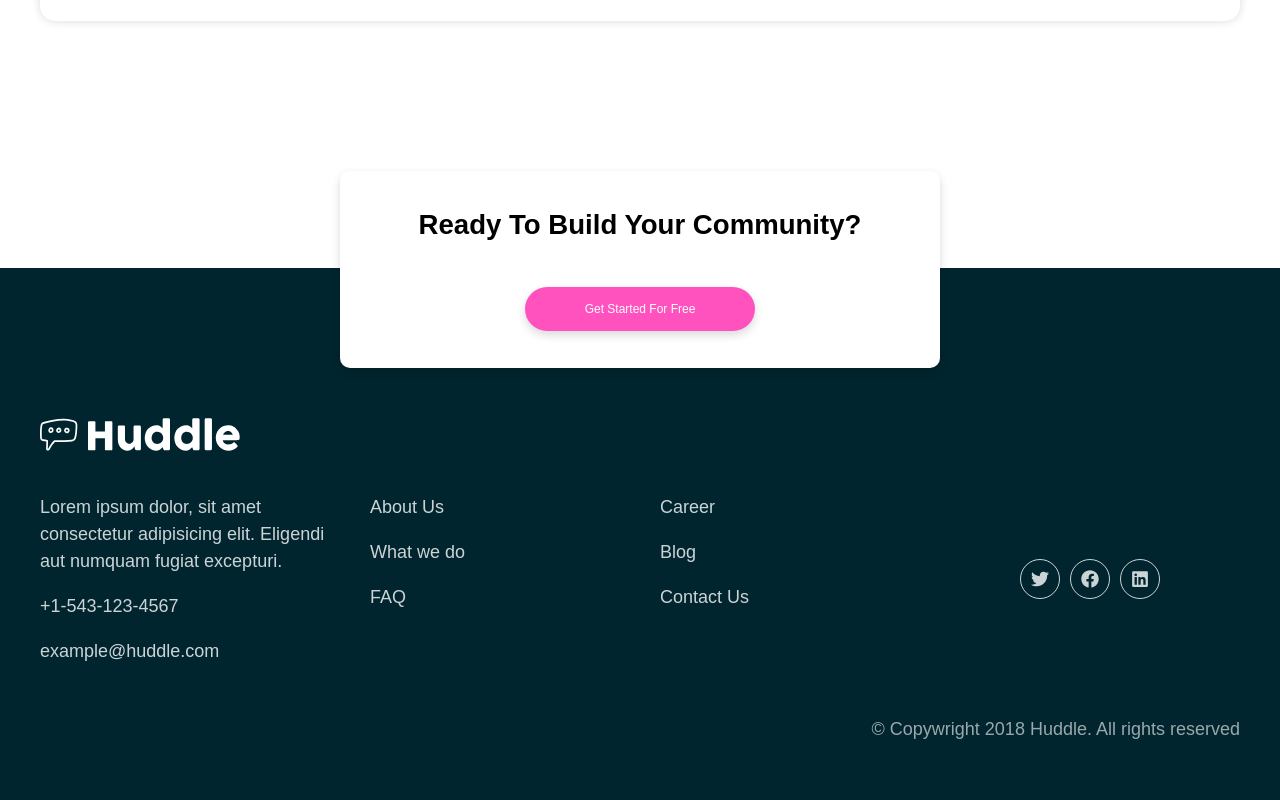
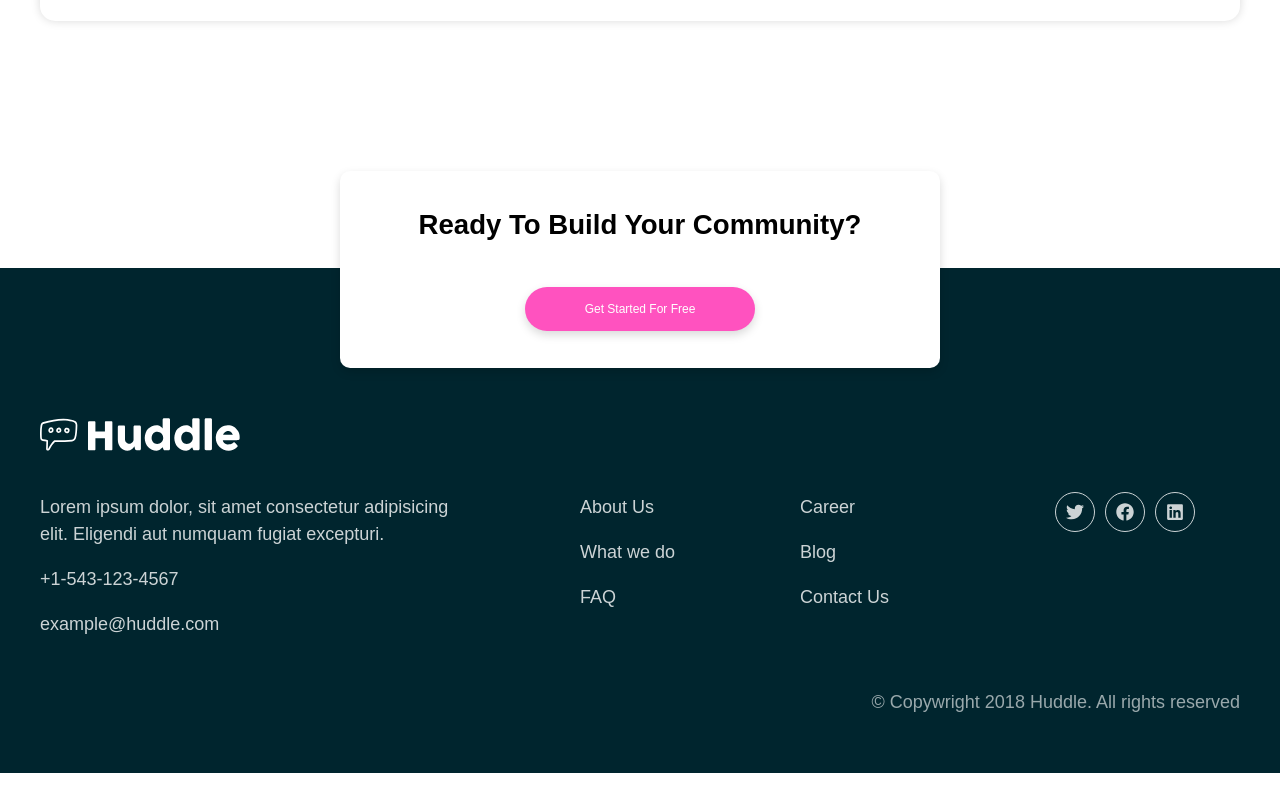
Before and after one commit to Zurc/huddle-landing-page, a React (Create React App) app: page / in a window 1280 px wide. Shown: the part 2150-2950 px from the top of the page. After the commit the page ends 2923 px from the top, so only its background shows below. Built offline with nearby package versions, Linux system fonts and the light colour scheme.

Commit message:
fix footer cols and icons

```diff
--- a/src/components/styles/Footer.styled.ts
+++ b/src/components/styles/Footer.styled.ts
@@ -38,8 +38,8 @@ export const StyledFooter = styled.footer`
     .first-col {
       display: flex;
       flex-direction: column;
-      width: 400px;
-      margin-right: 40px;
+      flex: 2;
+      margin-right: 100px;
     }
     p {
       text-align: left;
--- a/src/components/styles/SocialIcons.styled.ts
+++ b/src/components/styles/SocialIcons.styled.ts
@@ -2,8 +2,9 @@ import styled from 'styled-components';
 
 export const StyledSocialIcons = styled.div`
   display: flex;
-  align-items: center;
+  align-items: flex-start;
   justify-content: center;
+  padding-top: 16px;
 
   li {
     list-style: none;
```
